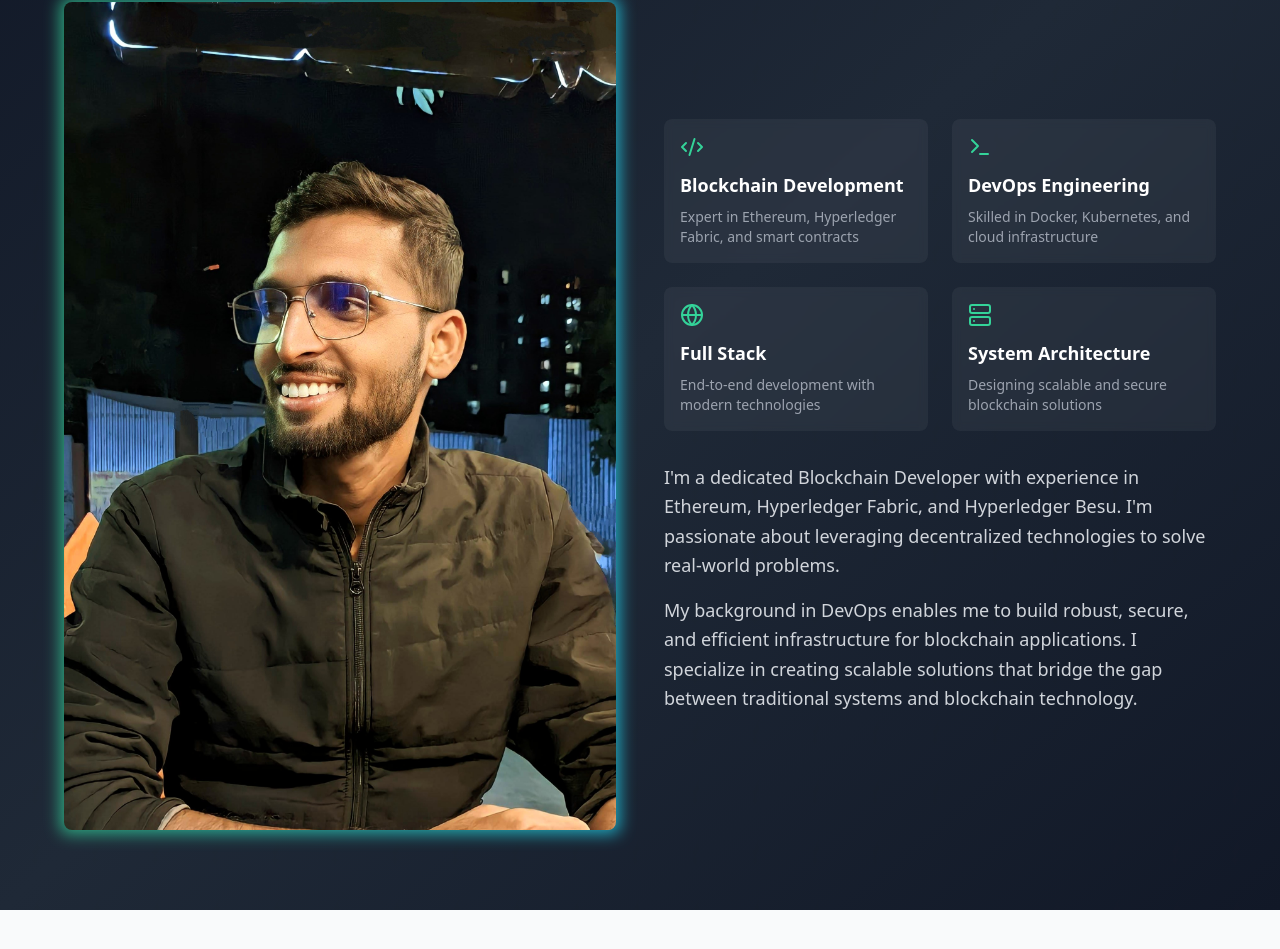
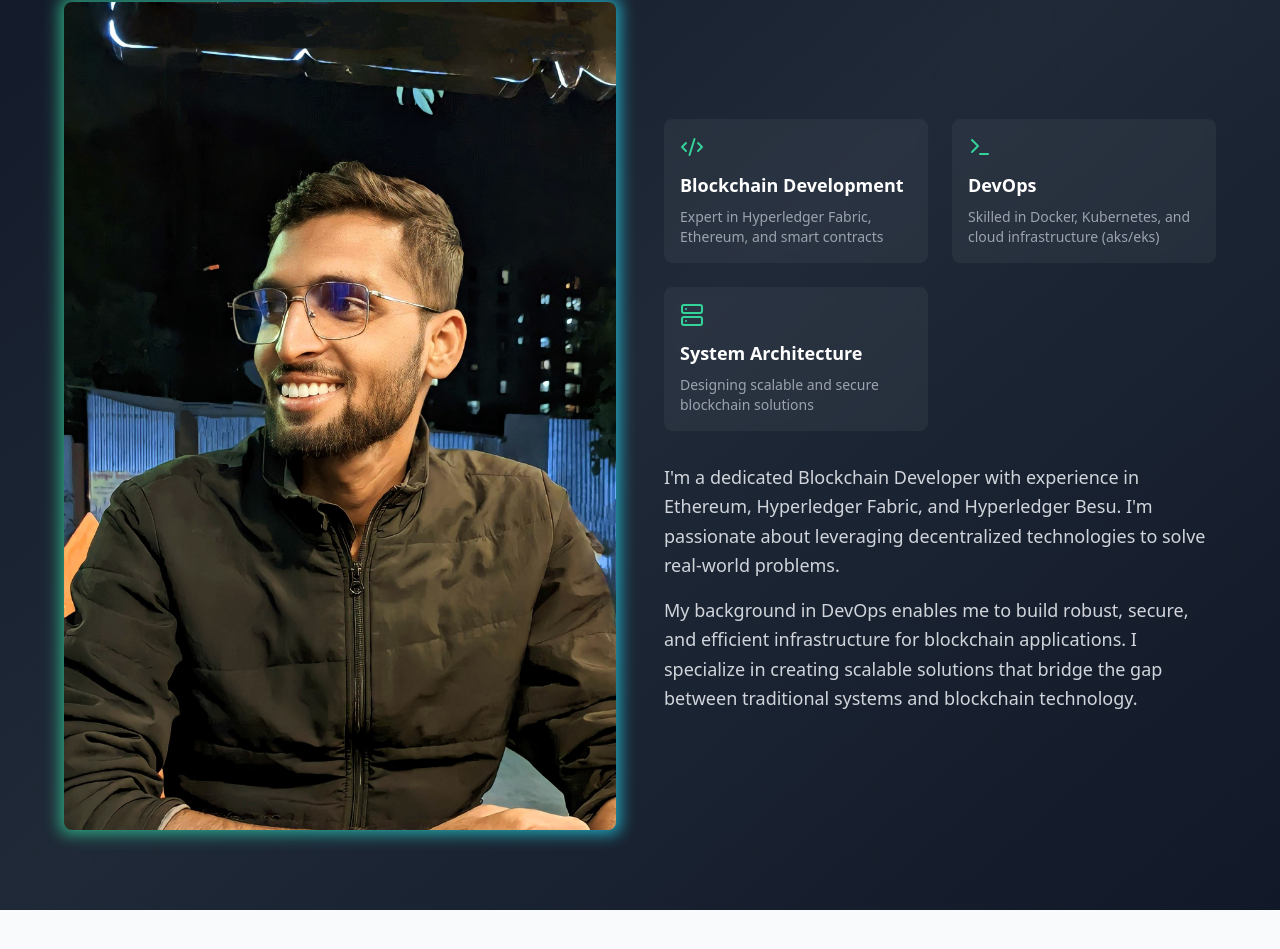
Before and after one commit to sharan12221/portfolio, a React (Vite) app: page / in a window 1280 px wide. Shown: the part 990-1939 px from the top of the page. Built offline with nearby package versions, Linux system fonts and the light colour scheme.

Commit message:
updated about me

```diff
--- a/src/components/About.tsx
+++ b/src/components/About.tsx
@@ -7,18 +7,18 @@ export function About() {
     {
       icon: <Code2 className="w-6 h-6" />,
       title: "Blockchain Development",
-      description: "Expert in Ethereum, Hyperledger Fabric, and smart contracts"
+      description: "Expert in Hyperledger Fabric, Ethereum, and smart contracts"
     },
     {
       icon: <Terminal className="w-6 h-6" />,
-      title: "DevOps Engineering",
-      description: "Skilled in Docker, Kubernetes, and cloud infrastructure"
+      title: "DevOps",
+      description: "Skilled in Docker, Kubernetes, and cloud infrastructure (aks/eks)"
     },
-    {
-      icon: <Globe className="w-6 h-6" />,
-      title: "Full Stack",
-      description: "End-to-end development with modern technologies"
-    },
+    // {
+    //   icon: <Globe className="w-6 h-6" />,
+    //   title: "Full Stack",
+    //   description: "End-to-end development with modern technologies"
+    // },
     {
       icon: <Server className="w-6 h-6" />,
       title: "System Architecture",
```
